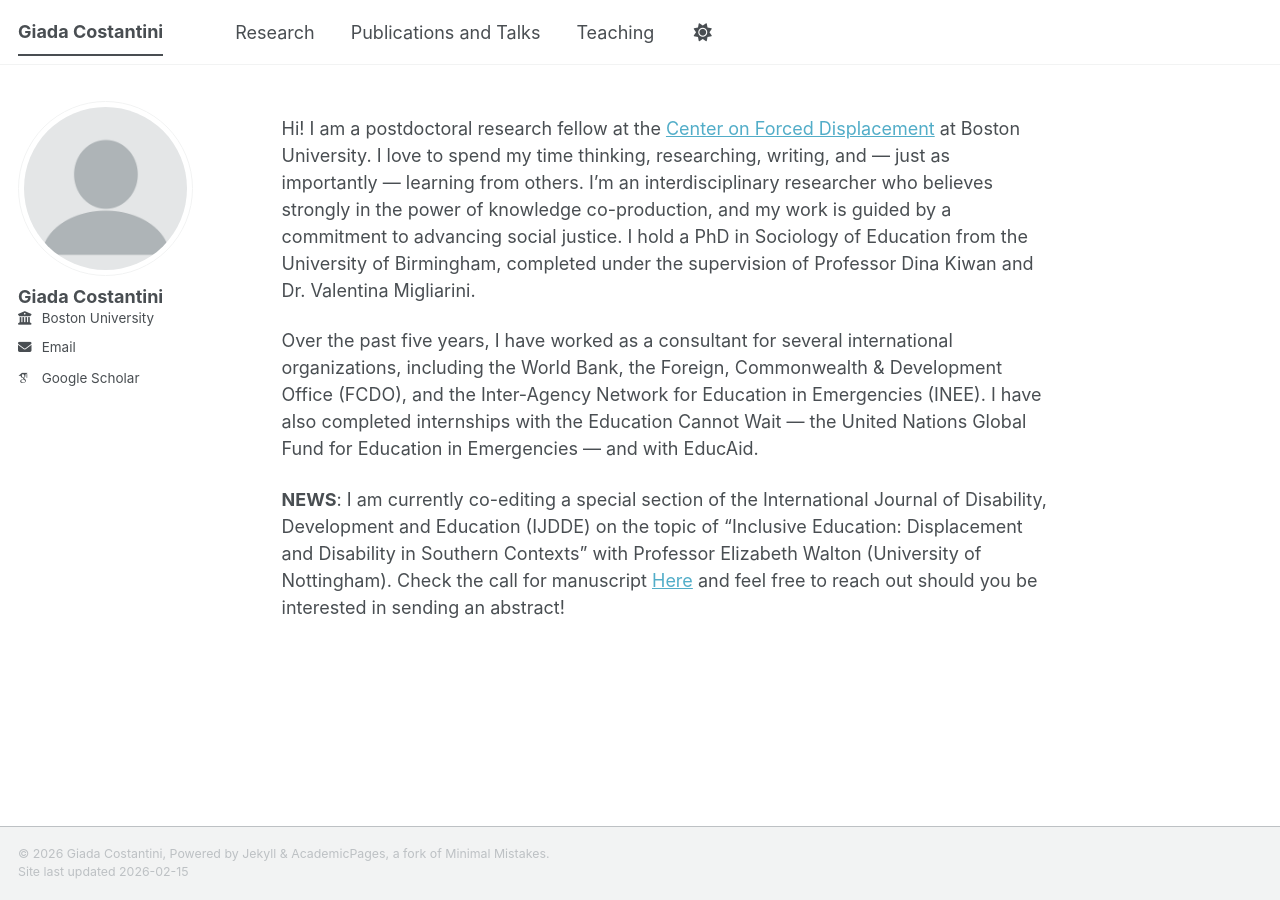
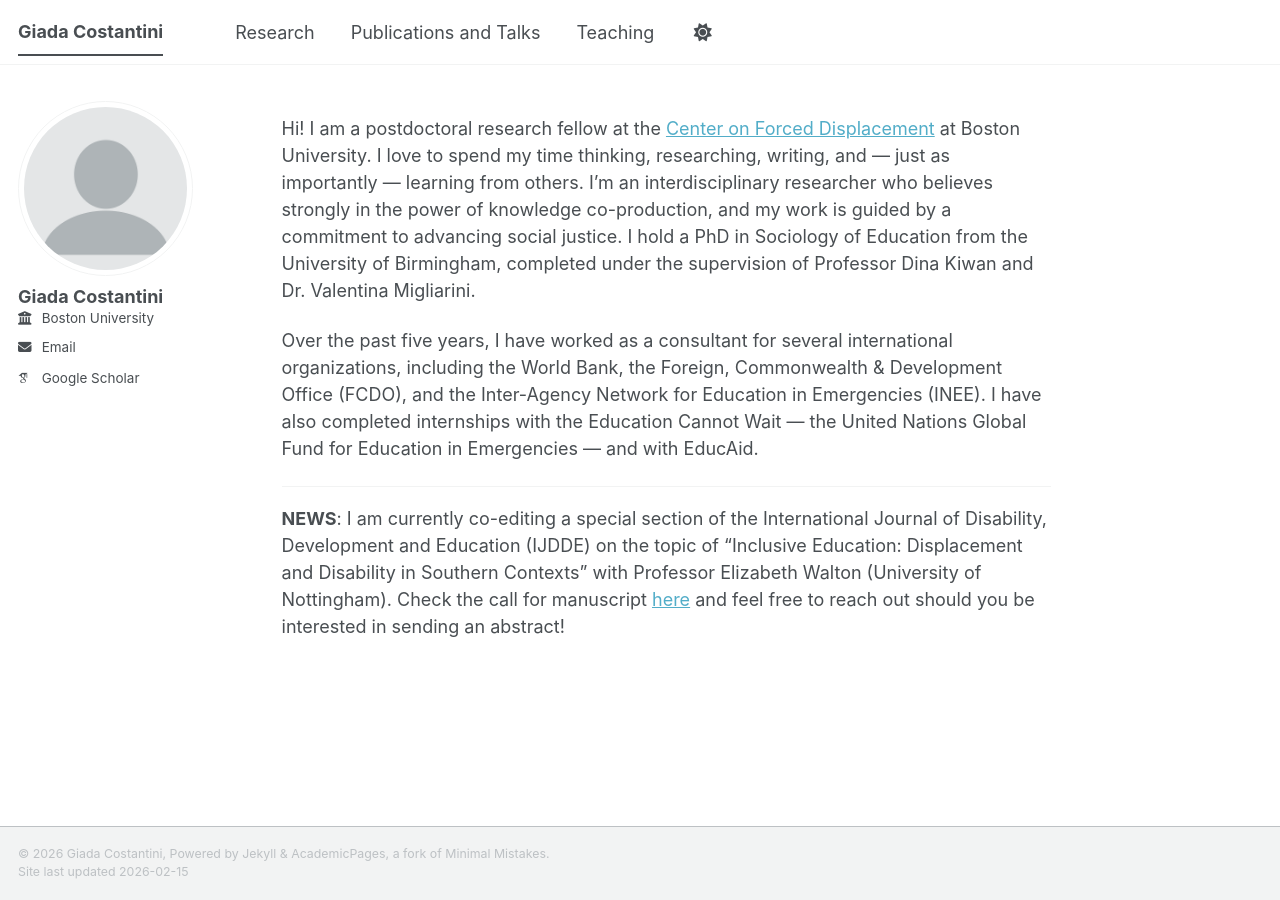
Before and after one commit to giada-costantini/giada-costantini.github.io, a Jekyll site: the page built from _pages/about.md, in a window 1280 px wide. Built offline with Jekyll 4.4.1, drawn with Linux system fonts in a browser that asks for light colours; some web fonts are replaced; a script bundle is joined from its source files by our own code; library files that are not in the unit come from our copies.

Commit message:
Fix capitalization in link text for consistency

```diff
--- a/_pages/about.md
+++ b/_pages/about.md
@@ -12,4 +12,6 @@ I hold a PhD in Sociology of Education from the University of Birmingham, comple
 
 Over the past five years, I have worked as a consultant for several international organizations, including the World Bank, the Foreign, Commonwealth & Development Office (FCDO), and the Inter-Agency Network for Education in Emergencies (INEE). I have also completed internships with the Education Cannot Wait --- the United Nations Global Fund for Education in Emergencies --- and with EducAid.
 
-**NEWS**: I am currently co-editing a special section of the International Journal of Disability, Development and Education (IJDDE) on the topic of “Inclusive Education: Displacement and Disability in Southern Contexts” with Professor Elizabeth Walton (University of Nottingham). Check the call for manuscript [Here]( /files/call_ijdde.pdf) and feel free to reach out should you be interested in sending an abstract!
+---
+
+**NEWS**: I am currently co-editing a special section of the International Journal of Disability, Development and Education (IJDDE) on the topic of “Inclusive Education: Displacement and Disability in Southern Contexts” with Professor Elizabeth Walton (University of Nottingham). Check the call for manuscript [here]( /files/call_ijdde.pdf) and feel free to reach out should you be interested in sending an abstract!
```
